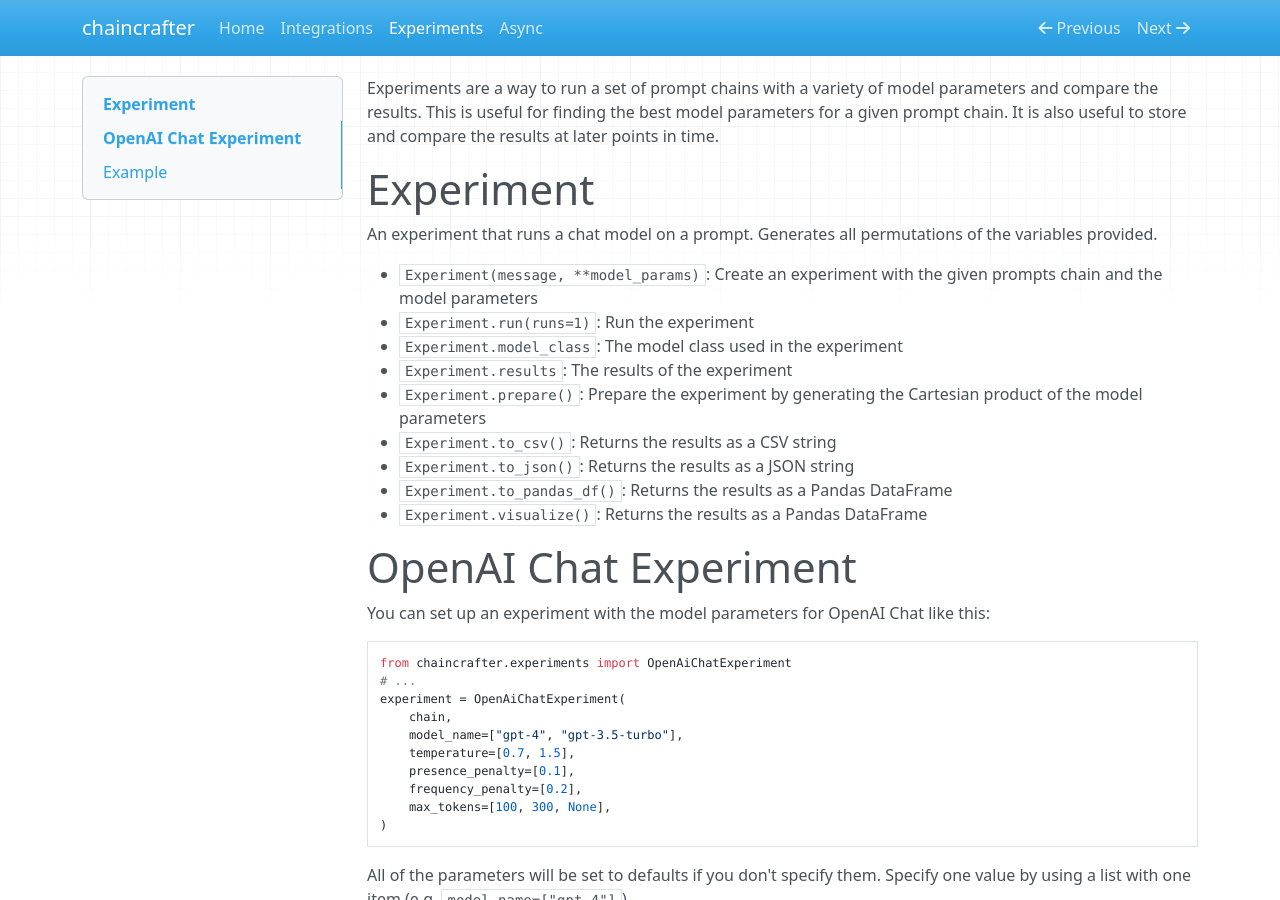
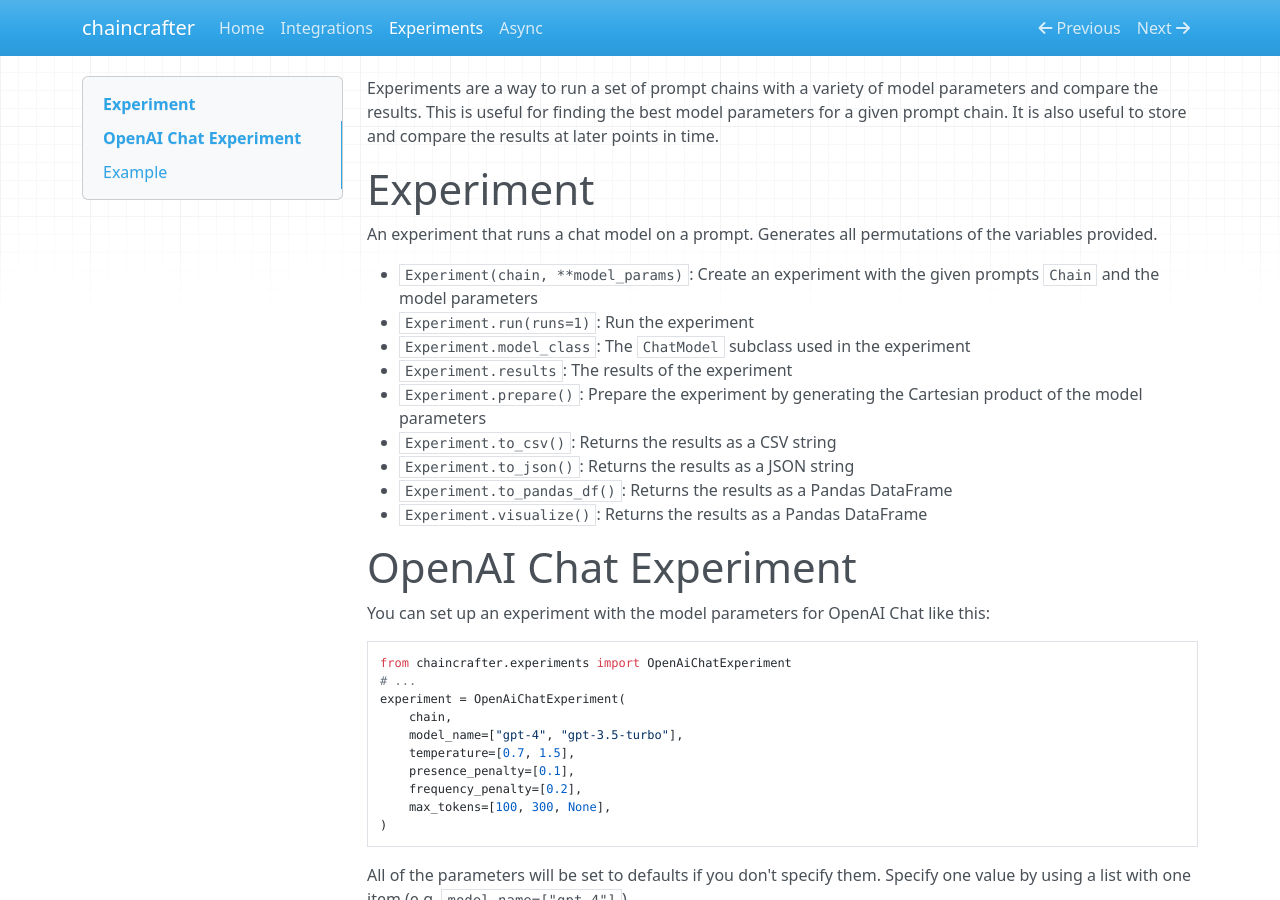
Before and after one commit to rudolfolah/chaincrafter, an MkDocs documentation site: the page built from docs/docs/docs/experiments.md, in a window 1280 px wide and 900 px high. Built offline with MkDocs 1.6.1, drawn with Linux system fonts in a browser that asks for light colours; nearby versions of some CDN libraries.

Commit message:
Experiment: changed name of init parameter from message to chain

```diff
--- a/docs/docs/docs/experiments.md
+++ b/docs/docs/docs/experiments.md
@@ -4,9 +4,9 @@ Experiments are a way to run a set of prompt chains with a variety of model para
 
 An experiment that runs a chat model on a prompt. Generates all permutations of the variables provided.
 
-* `Experiment(message, **model_params)`: Create an experiment with the given prompts chain and the model parameters
+* `Experiment(chain, **model_params)`: Create an experiment with the given prompts `Chain` and the model parameters
 * `Experiment.run(runs=1)`: Run the experiment
-* `Experiment.model_class`: The model class used in the experiment
+* `Experiment.model_class`: The `ChatModel` subclass used in the experiment
 * `Experiment.results`: The results of the experiment
 * `Experiment.prepare()`: Prepare the experiment by generating the Cartesian product of the model parameters
 * `Experiment.to_csv()`: Returns the results as a CSV string
```
Also changed, not shown: 1 other file.
